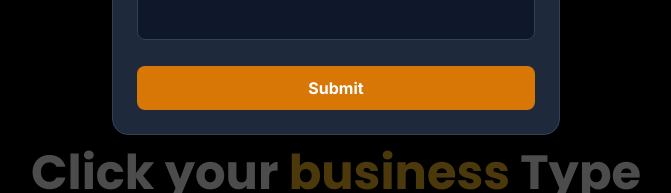
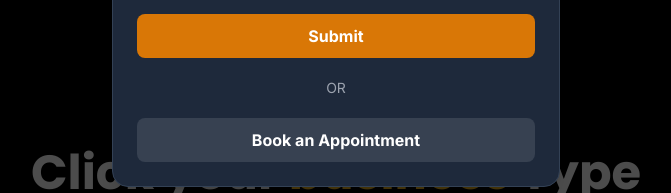
Before and after one commit to lilsunx9360/zea-crm-futuristic-landing-page--7--final-build, a React (Vite) app: page / in a window 1280 px wide. Both pictures are taken after a click on the button "Reach Us". Shown: the part 607-800 px from the top of the page, without its empty margins (304-975 px from the left). Built offline with nearby package versions, Linux system fonts and the light colour scheme.

Commit message:
new file added

```diff
--- a/App.tsx
+++ b/App.tsx
@@ -1,3 +1,4 @@
+
 
 import React, { useState, useRef } from 'react';
 import Hero from './sections/Hero';
@@ -108,6 +109,15 @@ const TrialModalContent: React.FC<{onClose: () => void}> = ({ onClose }) => {
       <button type="submit" className="w-full bg-amber-600 hover:bg-amber-700 text-white font-bold py-2 sm:py-2.5 px-4 rounded-lg transition-colors duration-300 !mt-4 sm:!mt-5">
         Submit
       </button>
+      <div className="text-center text-gray-400 text-sm py-2">OR</div>
+      <a
+        href="https://api.leadconnectorhq.com/widget/booking/HZQ0cGWTvMEjFfFehmvc"
+        target="_blank"
+        rel="noopener noreferrer"
+        className="block w-full text-center bg-gray-700 hover:bg-gray-600 text-white font-bold py-2 sm:py-2.5 px-4 rounded-lg transition-colors duration-300"
+      >
+        Book an Appointment
+      </a>
     </form>
   );
 };
```
